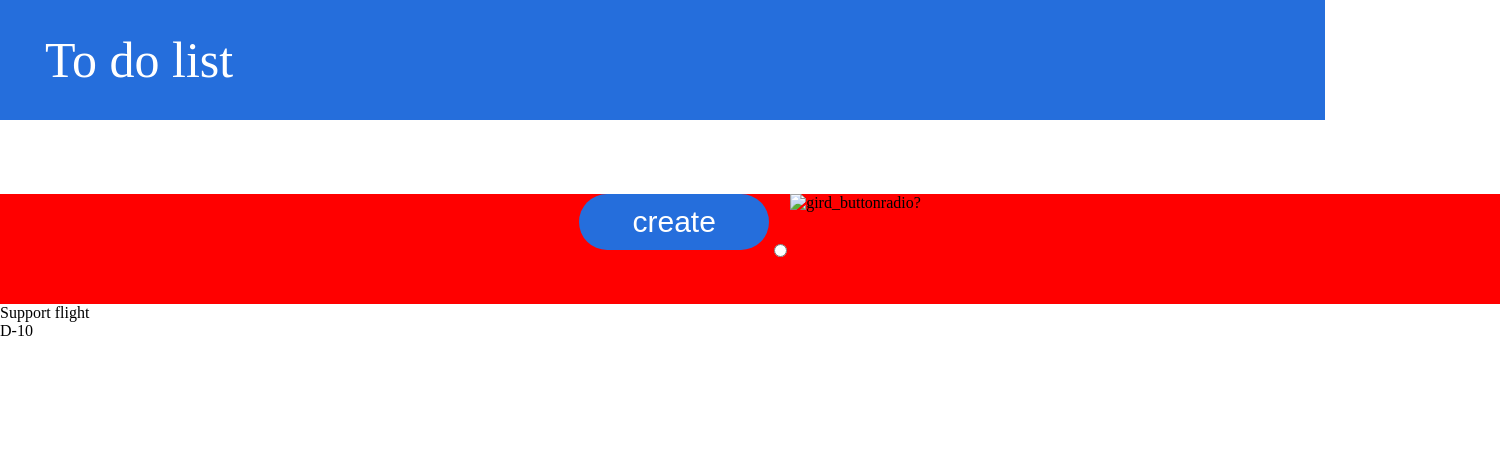
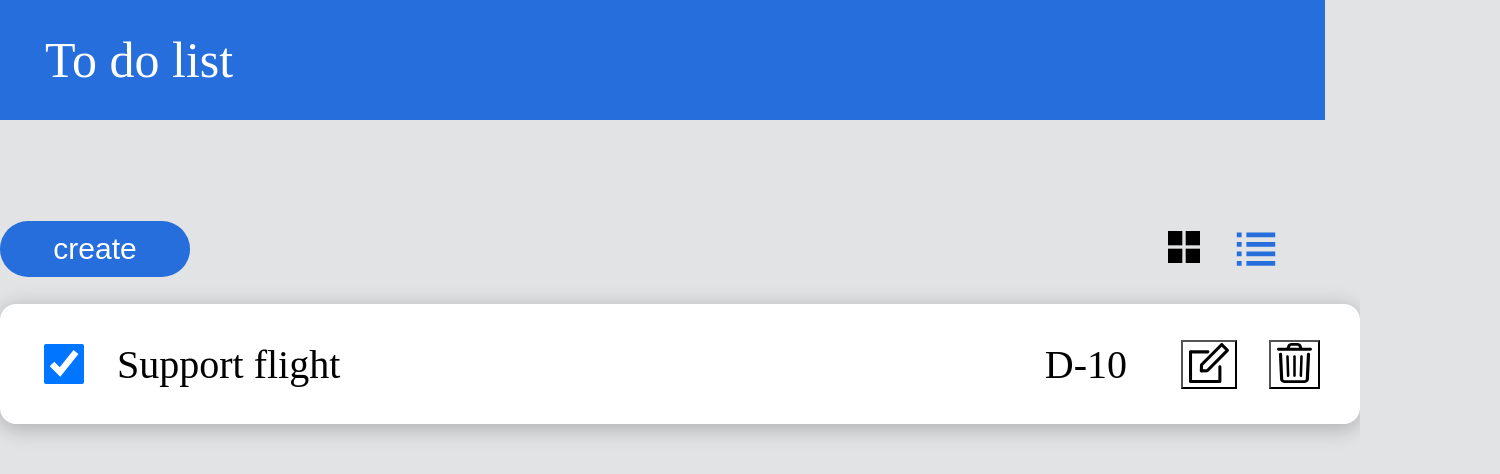
Before and after one commit to albert-yim/todo_list, a website built with webpack: page index.html in a window 1280 px wide. Shown: the whole page, 1500 px wide, since content can reach past the window. Built offline with nearby package versions, Linux system fonts and the light colour scheme; files whose address does not match are found by name.

Commit message:
Remove unnecessart files and update the main page

```diff
--- a/index.html
+++ b/index.html
@@ -11,23 +11,42 @@
     </header>
     <div class="buttons">
       <button class="create-btn">create</button>
-      <input type="radio" /><img
-        src="./assets/grid_button.svg"
-        alt="gird_button"
-      />
-      <div class="view-options">radio?</div>
+      <div class="view-options">
+        <label>
+          <input type="radio" name="viewOption" />
+          <img
+            src="./assets/grid.svg"
+            alt="gird_button"
+            width="32"
+            height="32"
+          />
+        </label>
+        <label>
+          <input type="radio" name="viewOption" />
+          <img
+            src="./assets/list.svg"
+            alt="list_button"
+            width="48"
+            height="48"
+          />
+        </label>
+      </div>
     </div>
     <div class="todo-container">
       <div class="list-row">
         <div class="row-head">
-          <div class="checkbox"></div>
+          <input type="checkbox" class="todo-checkbox" checked />
           <div class="category-circle"></div>
           <span>Support flight</span>
         </div>
         <div class="row-tail">
           <span class="due-date"> D-10 </span>
-          <div class="eidt-btn"></div>
-          <div class="delete-btn"></div>
+          <button class="list-row-action-btn">
+            <img alt="edit-btn" src="./assets/edit.svg" />
+          </button>
+          <button class="list-row-action-btn">
+            <img alt="delete-btn" src="./assets/trash.svg" />
+          </button>
         </div>
       </div>
     </div>
--- a/style.css
+++ b/style.css
@@ -1,7 +1,19 @@
 body {
   margin: 0;
+  background-color: #e2e3e5;
 }
-
+input[type="radio"] {
+  position: absolute;
+  opacity: 0;
+  width: 0;
+  height: 0;
+}
+input[type="radio"] + img {
+  cursor: pointer;
+}
+input[type="radio"]:checked + img {
+  outline: 1px solid red;
+}
 .todo-header {
   background-color: #256edc;
   height: 120px;
@@ -15,13 +27,15 @@ body {
   color: #fff;
 }
 .buttons {
-  width: 1500px;
+  width: 100%;
+  /* width: 1500px; */
   height: 110px;
   margin-top: 74px;
+  padding-right: 15px;
   display: flex;
   flex-direction: row;
-  justify-content: center;
-  background-color: red;
+  align-items: center;
+  justify-content: space-between;
 }
 .create-btn {
   width: 190px;
@@ -32,3 +46,63 @@ body {
   color: #fff;
   font-size: 30px;
 }
+.view-options {
+  display: flex;
+  align-items: center;
+  gap: 32px;
+}
+.radio-btn-img {
+  width: 40px;
+  height: 40px;
+}
+
+.todo-container {
+  display: flex;
+  flex-direction: column;
+  width: 100%;
+  /* width: 1500px; */
+  height: 100%;
+}
+.list-row {
+  display: flex;
+  flex-direction: row;
+  align-items: center;
+  font-size: 40px;
+  justify-content: space-between;
+  height: 120px;
+  width: 100%;
+  border-radius: 16px;
+  padding: 0 40px;
+  background: #fff;
+  box-shadow: 0px 4px 21px 0px rgba(0, 0, 0, 0.25);
+}
+.row-head {
+  display: flex;
+  flex-direction: row;
+  align-items: center;
+}
+.todo-checkbox {
+  width: 40px;
+  height: 40px;
+}
+.category-circle {
+  width: 30px;
+  height: 30px;
+  border-radius: 50%;
+  fill: red;
+}
+
+.row-tail {
+  display: flex;
+  flex-direction: row;
+  align-items: center;
+  gap: 32px;
+}
+.due-date {
+  color: black;
+  /* 54px = margin(22px) + gap(32px) */
+  margin-right: 22px;
+}
+.list-row-action-btn {
+  background-color: transparent;
+}
```
